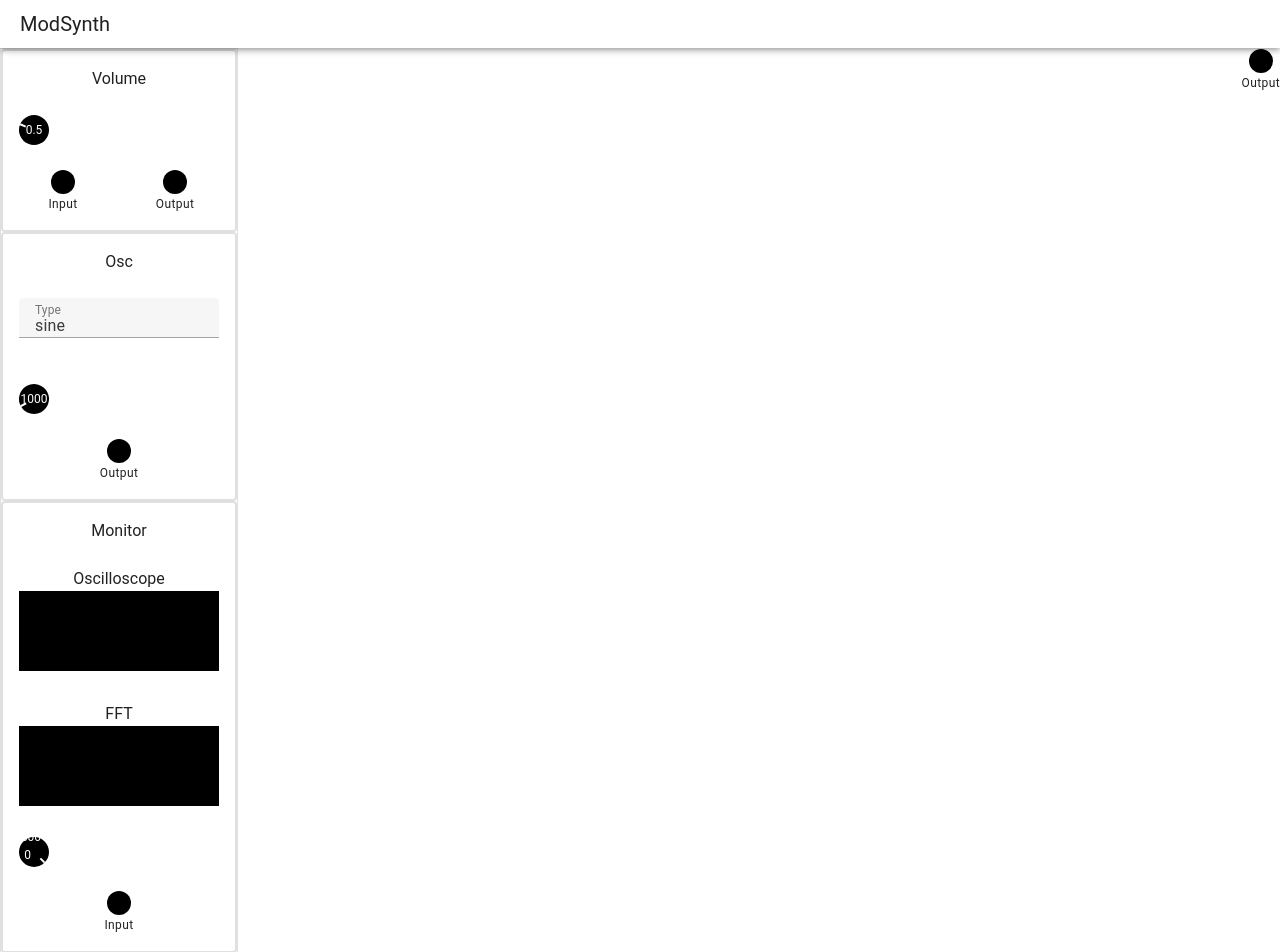
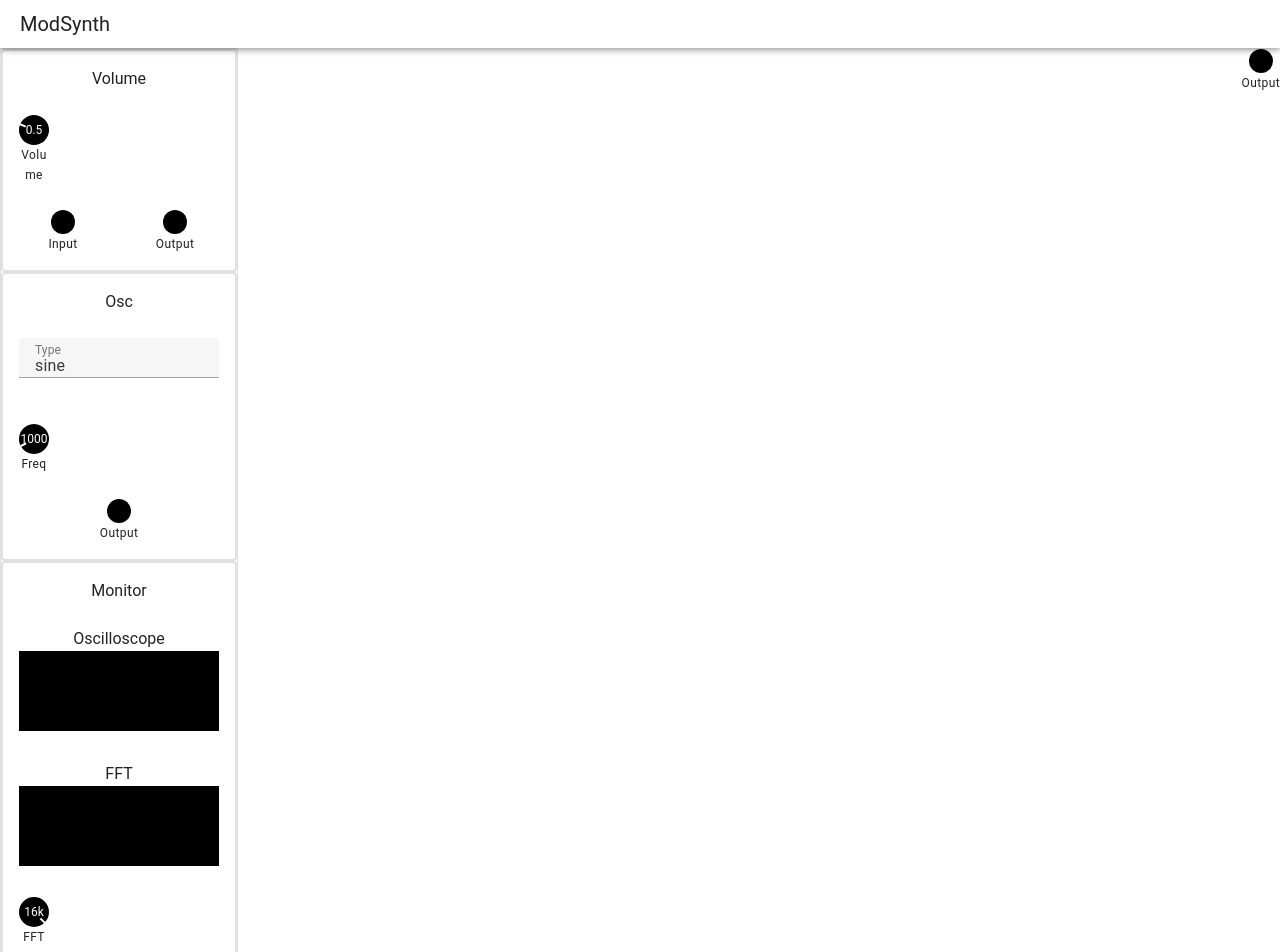
Before and after one commit to yuu528/ModSynth, a Vue app: page / in a window 1280 px wide. Shown: the top 952 px of the page. Built offline with nearby package versions, Linux system fonts and the light colour scheme.

Commit message:
Improve knob appearance

```diff
--- a/src/renderer/components/Knob.vue
+++ b/src/renderer/components/Knob.vue
@@ -11,16 +11,27 @@
 			{{ value }}
 		</div>
 	</div>
+	<div class="text-center text-caption label">
+		{{ props.label }}
+	</div>
 </template>
 
 <script setup lang="ts">
 import { computed } from 'vue'
+
+import { NumberUtil } from '../scripts/util/NumberUtil'
+
 const model = defineModel()
 const props = defineProps([
-	'min', 'max', 'step', 'change'
+	'min', 'max', 'step', 'change', 'label', 'si'
 ])
 
-const value = computed(() => model.value)
+const value = computed(() => {
+	if(props.si) {
+		return NumberUtil.toSI(model.value)
+	}
+	return model.value
+})
 
 function getDecPointLen(n: number) {
 	const split = String(n).split('.')
@@ -101,4 +112,9 @@ function keypress(event) {
 	width: 100%;
 	text-align: center;
 }
+
+.label {
+	width: 30px;
+	overflow-wrap: anywhere;
+}
 </style>
--- a/src/renderer/components/Module.vue
+++ b/src/renderer/components/Module.vue
@@ -56,6 +56,7 @@
             :min="control.min"
             :max="control.max"
             :step="control.step"
+            :si="control.si"
             :change="value => { moduleStore.updateValue(props.idx, control.id, value) }"
           />
         </v-col>
--- a/src/renderer/stores/ModuleStore.ts
+++ b/src/renderer/stores/ModuleStore.ts
@@ -3,7 +3,7 @@ import { defineStore } from 'pinia'
 
 import { useCableStore } from './CableStore'
 
-import { NumberUtil } from '../scripts/NumberUtil'
+import { NumberUtil } from '../scripts/util/NumberUtil'
 
 export const useModuleStore = defineStore('module', () => {
 	const cableStore = useCableStore()
@@ -85,7 +85,8 @@ export const useModuleStore = defineStore('module', () => {
 					min: 1e3,
 					max: 16e3,
 					step: 1e3,
-					value: 16e3
+					value: 16e3,
+					si: true
 				}
 			],
 			monitors: [
```
Also changed, not shown: src/renderer/scripts/util/NumberUtil.ts (renamed from src/renderer/scripts/NumberUtil.ts).
